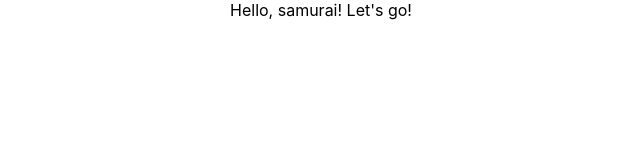
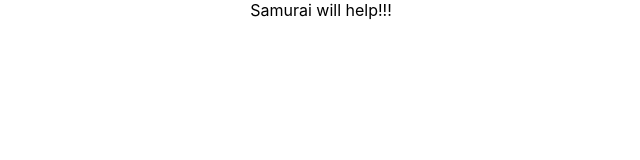
Before and after one commit to IJTINK7/swh-samurai-way-main, a React (Create React App) app: page / in a window 1280 px wide. Shown: the top 160 px of the page, without its empty margins (319-959 px from the left). Built offline with nearby package versions, Linux system fonts and the light colour scheme.

Commit message:
Changing App.tsx file

```diff
--- a/src/App.tsx
+++ b/src/App.tsx
@@ -4,7 +4,7 @@ import './App.css';
 function App() {
   return (
     <div className="App">
-     Hello, samurai! Let's go!
+     Samurai will help!!!
     </div>
   );
 }
```
